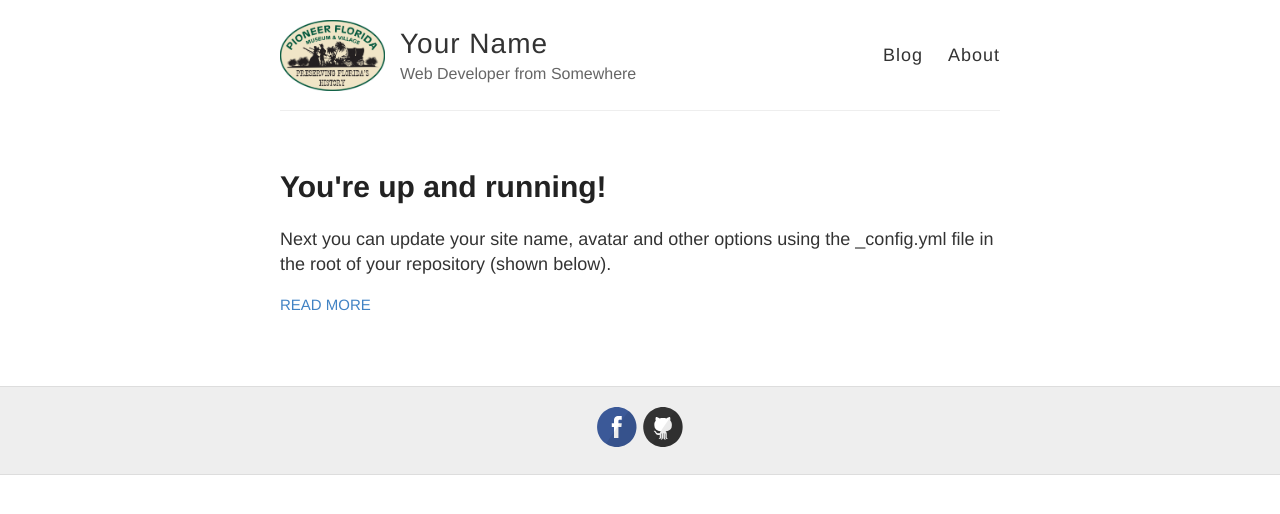
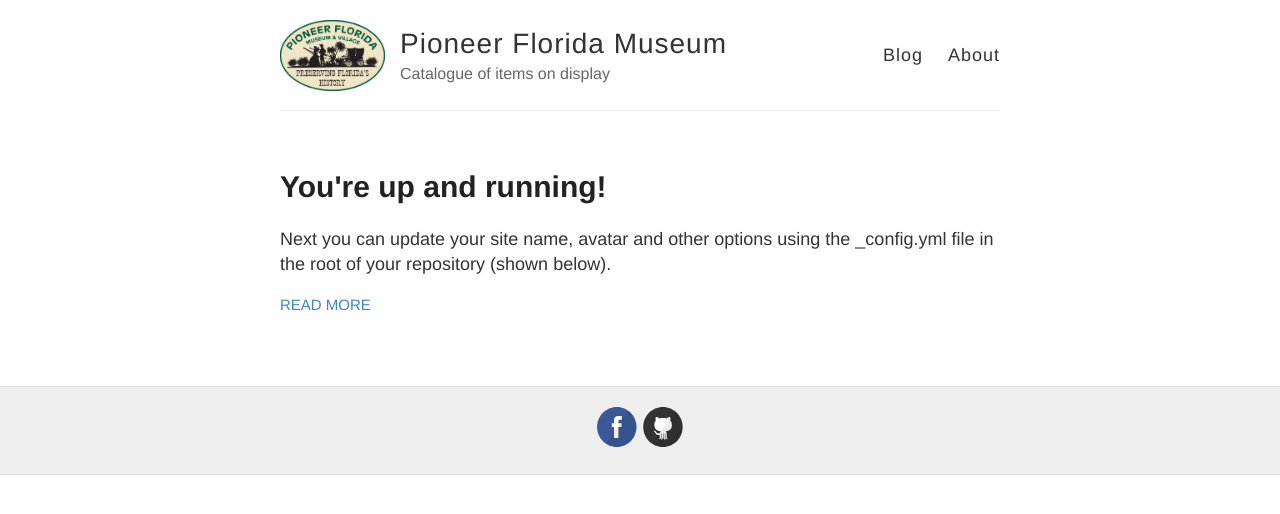
Before and after one commit to pioneervirt/pioneervirt.github.io, a Jekyll site: the page built from index.html, in a window 1280 px wide. Shown: the top 514 px of the page. Built offline with Jekyll 4.4.1, drawn with Linux system fonts in a browser that asks for light colours.

Commit message:
Update _config.yml

```diff
--- a/_config.yml
+++ b/_config.yml
@@ -3,10 +3,10 @@
 #
 
 # Name of your site (displayed in the header)
-name: Your Name
+name: Pioneer Florida Museum
 
 # Short bio or description (displayed in the header)
-description: Web Developer from Somewhere
+description: Catalogue of items on display
 
 # URL of your avatar or profile pic (you could use your GitHub profile pic)
 avatar: https://pioneervirt.github.io/images/Lg%20PFM%20logo.jpg
```
